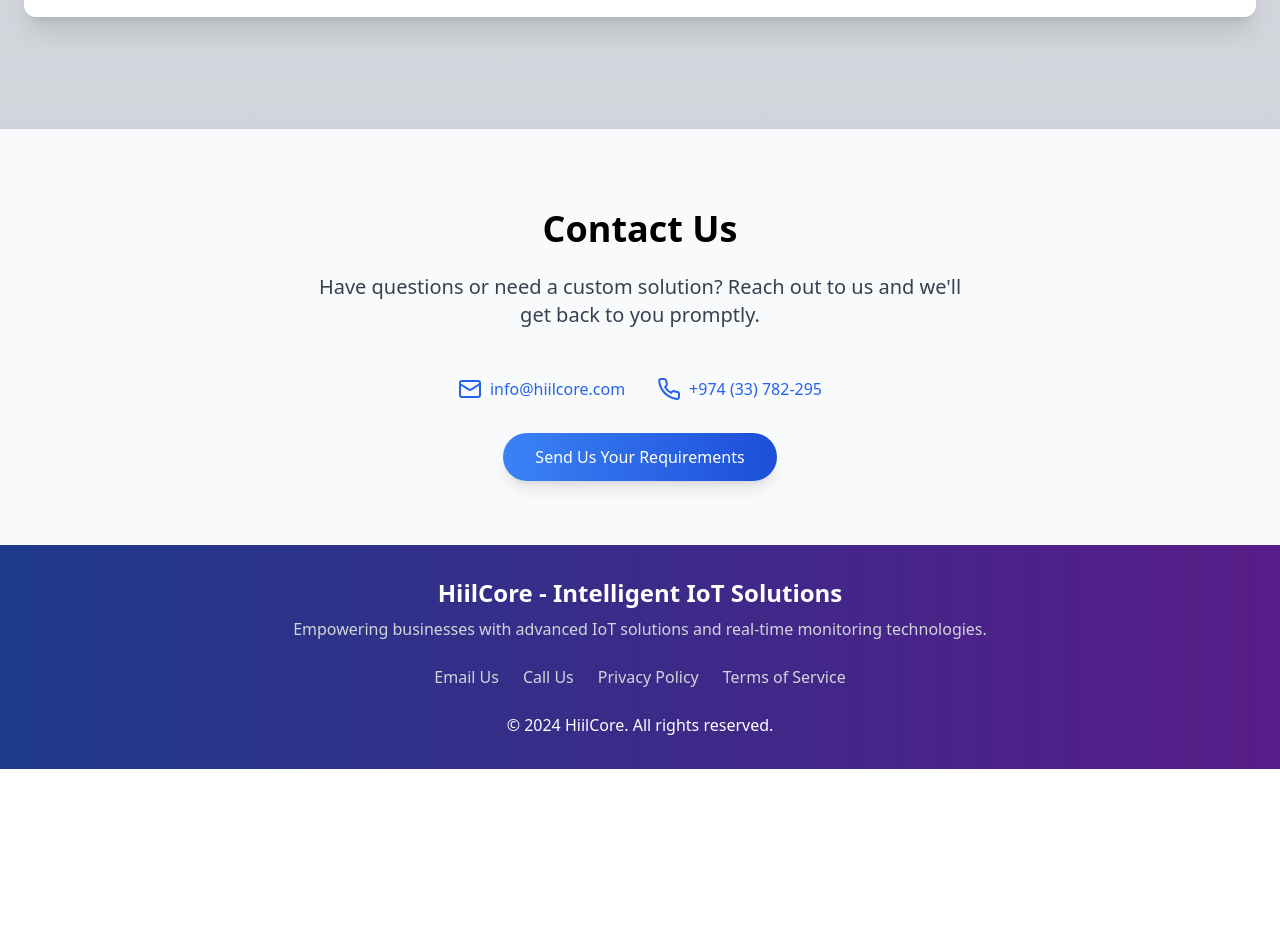
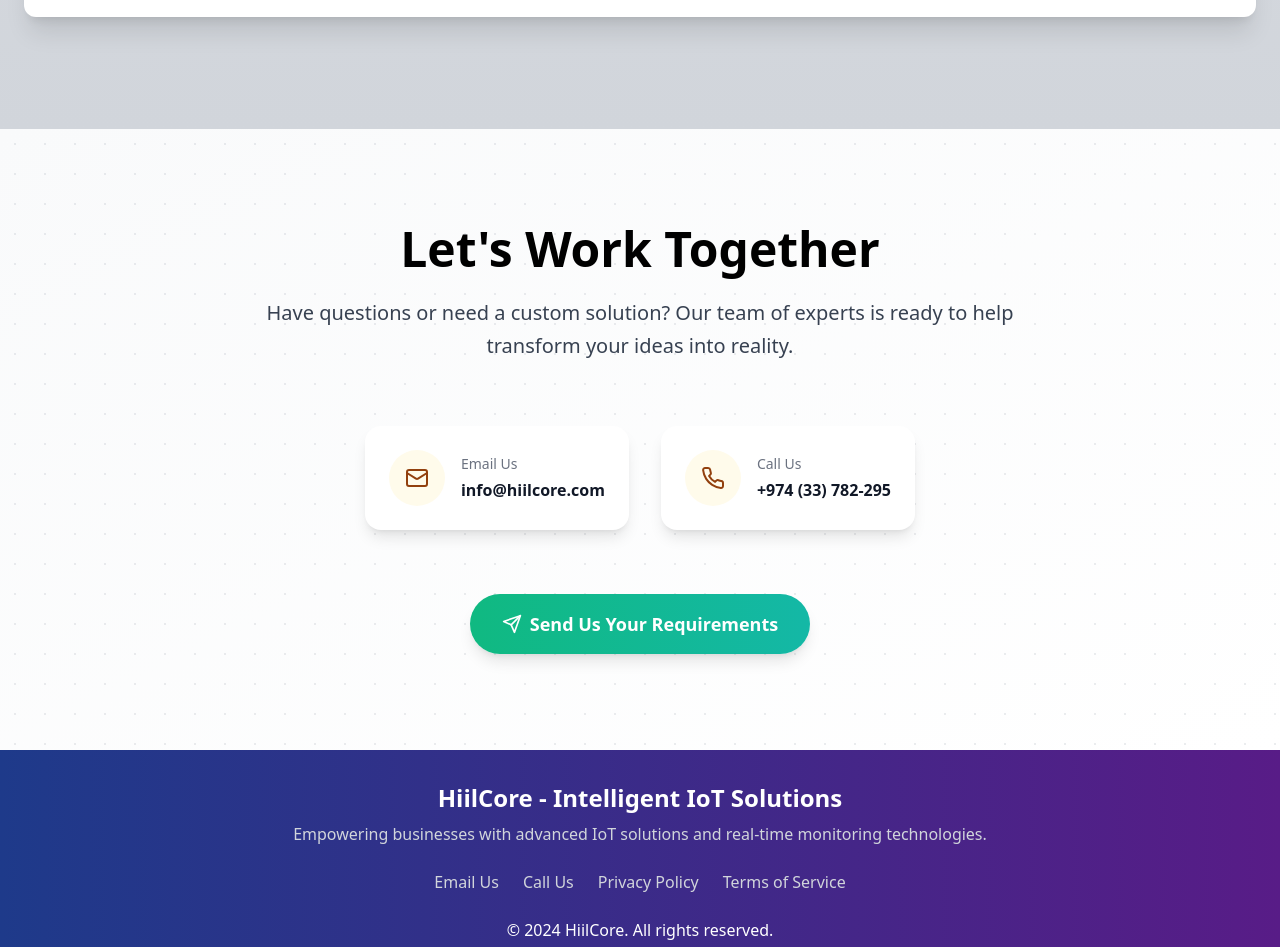
Before and after one commit to mustafasigad/iot-solutions-somalsmart, a Next.js app: page / in a window 1280 px wide. Shown: the part 4760-5707 px from the top of the page. Before the commit the page ends 5529 px from the top, so only its background shows below. Built offline with nearby package versions, Linux system fonts and the light colour scheme.

Commit message:
contact issue resolved

```diff
--- a/src/components/home/ContactSection.js
+++ b/src/components/home/ContactSection.js
@@ -1,4 +1,4 @@
-// src/components/home/ContactSection.js
+
 "use client";
 import { useState } from 'react';
 import { Mail, Phone, X, Send, Upload, File, Trash2 } from 'lucide-react';
@@ -30,11 +30,6 @@
         formDataToSend.append('attachment', file);
       }
 
-      // const response = await fetch('/api/contact', {
-      //   method: 'POST',
-      //   body: formDataToSend,
-      // });
-      // In handleSubmit function, change the fetch URL from '/api/contact' to:
       const response = await fetch('http://localhost:5000/api/contact', {
         method: 'POST',
         body: formDataToSend,
@@ -97,58 +92,90 @@
   };
 
   return (
-    <section id="contact" className="pt-20 py-16 px-6 bg-gray-50">
-      <div className="container mx-auto">
-        <div className="max-w-2xl mx-auto text-center mb-12">
-          <h2 className="text-3xl md:text-4xl font-bold mb-6">Contact Us</h2>
-          <p className="text-xl text-gray-700">
-            Have questions or need a custom solution? Reach out to us and we'll get back to you promptly.
+    <section id="contact" className="py-24 relative overflow-hidden">
+      {/* Background Pattern */}
+      <div className="absolute inset-0 bg-gradient-to-br from-gray-50 to-white">
+  <div className="absolute inset-0 opacity-20"
+       style={{ backgroundImage: 'radial-gradient(#9ca3af 1px, transparent 1px)', backgroundSize: '30px 30px' }}>
+  </div>
+</div>
+
+      <div className="container mx-auto relative z-10 px-6">
+        <div className="max-w-3xl mx-auto text-center mb-16">
+        <h2 className="text-4xl md:text-5xl font-bold mb-6 text-black">
+            Let's Work Together
+          </h2>
+          <p className="text-xl text-gray-700 leading-relaxed">
+            Have questions or need a custom solution? Our team of experts is ready to help transform your ideas into reality.
           </p>
         </div>
-        <div className="flex flex-col md:flex-row justify-center gap-8 mb-8">
-          <a
-            href="mailto:contact@hiilcore.com"
-            className="flex items-center justify-center gap-2 text-blue-600 hover:text-blue-700 transition-colors"
-          >
-            <Mail className="h-6 w-6" />
-            info@hiilcore.com
+
+        {/* Contact Cards */}
+        <div className="flex flex-col md:flex-row justify-center gap-8 mb-16">
+          <a href="mailto:info@hiilcore.com"
+             className="group flex items-center justify-center gap-4 p-6 bg-white rounded-2xl shadow-lg hover:shadow-xl transition-all duration-300 transform hover:-translate-y-1">
+          <div className="p-4 bg-amber-50 rounded-full group-hover:bg-amber-100 transition-colors">
+          <Mail className="h-6 w-6 text-amber-800" />
+            </div>
+            <div className="text-left">
+              <div className="text-sm text-gray-500 mb-1">Email Us</div>
+              <div className="font-semibold text-gray-900">info@hiilcore.com</div>
+            </div>
           </a>
-          <a
-            href="tel:+97433782295"
-            className="flex items-center justify-center gap-2 text-blue-600 hover:text-blue-700 transition-colors"
-          >
-            <Phone className="h-6 w-6" />
-            +974 (33) 782-295
+
+          <a href="tel:+97433782295"
+             className="group flex items-center justify-center gap-4 p-6 bg-white rounded-2xl shadow-lg hover:shadow-xl transition-all duration-300 transform hover:-translate-y-1">
+         <div className="p-4 bg-amber-50 rounded-full group-hover:bg-amber-100 transition-colors">
+              <Phone className="h-6 w-6 text-amber-800"/>
+            </div>
+            <div className="text-left">
+              <div className="text-sm text-gray-500 mb-1">Call Us</div>
+              <div className="font-semibold text-gray-900">+974 (33) 782-295</div>
+            </div>
           </a>
         </div>
+
         <div className="text-center">
           <button
             onClick={() => setIsModalOpen(true)}
-            className="bg-gradient-to-r from-blue-500 to-blue-700 text-white px-8 py-3 rounded-full shadow-lg hover:shadow-2xl transform hover:scale-105 transition-all duration-300"
+            className="group relative px-8 py-4 bg-gradient-to-r from-emerald-500 to-teal-500 text-white rounded-full text-lg font-semibold shadow-lg
+                     hover:from-emerald-600 hover:to-teal-600 transition-all duration-300 transform hover:scale-105"
           >
+            <span className="flex items-center gap-2">
+            <Send className="w-5 h-5 text-white" />
               Send Us Your Requirements
+            </span>
+            <div className="absolute inset-0 rounded-full bg-white opacity-0 group-hover:opacity-20 transition-opacity"></div>
           </button>
         </div>
       </div>
 
-      {/* Contact Form Modal */}
+      {/* Modal */}
       {isModalOpen && (
-        <div className="fixed inset-0 bg-black bg-opacity-50 flex items-center justify-center p-4 z-50">
-          <div className="bg-white rounded-xl w-full max-w-lg p-6 relative max-h-[90vh] overflow-y-auto">
+        <div className="fixed inset-0 bg-black/50 backdrop-blur-sm flex items-center justify-center p-4 z-50"
+             onClick={(e) => e.target === e.currentTarget && setIsModalOpen(false)}>
+          <div className="bg-white rounded-2xl w-full max-w-2xl p-8 relative max-h-[90vh] overflow-y-auto"
+               onClick={e => e.stopPropagation()}>
+            <div className="absolute top-6 right-6">
               <button
                 onClick={() => setIsModalOpen(false)}
-              className="absolute top-4 right-4 text-gray-500 hover:text-gray-700 transition-colors"
+                className="p-2 hover:bg-gray-100 rounded-full transition-colors"
                 aria-label="Close modal"
               >
-              <X size={24} />
+                <X size={24} className="text-gray-500" />
               </button>
+            </div>
 
-            <h3 className="text-2xl font-bold mb-6">Send Your Requirements</h3>
+            <div className="mb-8">
+              <h3 className="text-2xl font-bold text-gray-900">Send Your Requirements</h3>
+              <p className="text-gray-600 mt-2">Fill out the form below and we'll get back to you shortly.</p>
+            </div>
 
             <form onSubmit={handleSubmit} className="space-y-6">
+              <div className="grid md:grid-cols-2 gap-6">
                 <div>
-                <label htmlFor="name" className="block text-sm font-medium text-gray-700 mb-1">
-                  Name *
+                  <label htmlFor="name" className="block text-sm font-medium text-gray-700 mb-2">
+                    Name <span className="text-rose-500">*</span>
                   </label>
                   <input
                     type="text"
@@ -157,14 +184,14 @@
                     required
                     value={formData.name}
                     onChange={handleChange}
-                  className="w-full px-4 py-2 border border-gray-300 rounded-lg focus:ring-2 focus:ring-blue-500 focus:border-blue-500 outline-none transition-shadow"
+                    className="w-full px-4 py-3 border border-gray-300 rounded-xl focus:ring-2 focus:ring-emerald-500 focus:border-emerald-500 outline-none transition-all"
                     placeholder="Your name"
                   />
                 </div>
 
                 <div>
-                <label htmlFor="email" className="block text-sm font-medium text-gray-700 mb-1">
-                  Email *
+                  <label htmlFor="email" className="block text-sm font-medium text-gray-700 mb-2">
+                    Email <span className="text-rose-500">*</span>
                   </label>
                   <input
                     type="email"
@@ -173,13 +200,14 @@
                     required
                     value={formData.email}
                     onChange={handleChange}
-                  className="w-full px-4 py-2 border border-gray-300 rounded-lg focus:ring-2 focus:ring-blue-500 focus:border-blue-500 outline-none transition-shadow"
+                    className="w-full px-4 py-3 border border-gray-300 rounded-xl focus:ring-2 focus:ring-emerald-500 focus:border-emerald-500 outline-none transition-all"
                     placeholder="your.email@example.com"
                   />
                 </div>
+              </div>
 
               <div>
-                <label htmlFor="phone" className="block text-sm font-medium text-gray-700 mb-1">
+                <label htmlFor="phone" className="block text-sm font-medium text-gray-700 mb-2">
                   Phone Number
                 </label>
                 <input
@@ -188,14 +216,14 @@
                   name="phone"
                   value={formData.phone}
                   onChange={handleChange}
-                  className="w-full px-4 py-2 border border-gray-300 rounded-lg focus:ring-2 focus:ring-blue-500 focus:border-blue-500 outline-none transition-shadow"
+                  className="w-full px-4 py-3 border border-gray-300 rounded-xl focus:ring-2 focus:ring-emerald-500 focus:border-emerald-500 outline-none transition-all"
                   placeholder="+1 (234) 567-8900"
                 />
               </div>
 
               <div>
-                <label htmlFor="requirements" className="block text-sm font-medium text-gray-700 mb-1">
-                  Your Requirements *
+                <label htmlFor="requirements" className="block text-sm font-medium text-gray-700 mb-2">
+                  Your Requirements <span className="text-rose-500">*</span>
                 </label>
                 <textarea
                   id="requirements"
@@ -204,26 +232,27 @@
                   rows={4}
                   value={formData.requirements}
                   onChange={handleChange}
-                  className="w-full px-4 py-2 border border-gray-300 rounded-lg focus:ring-2 focus:ring-blue-500 focus:border-blue-500 outline-none transition-shadow resize-y min-h-[100px]"
+                  className="w-full px-4 py-3 border border-gray-300 rounded-xl focus:ring-2 focus:ring-emerald-500 focus:border-emerald-500 outline-none transition-all resize-y min-h-[120px]"
                   placeholder="Please describe your project or requirements..."
                 />
               </div>
 
               {/* File Upload Section */}
               <div>
-                <label className="block text-sm font-medium text-gray-700 mb-1">
+                <label className="block text-sm font-medium text-gray-700 mb-2">
                   Attach Document (Optional)
                 </label>
                 {!file ? (
                   <div
                     onDragOver={handleDragOver}
                     onDrop={handleDrop}
-                    className="mt-1 flex justify-center px-6 pt-5 pb-6 border-2 border-gray-300 border-dashed rounded-lg hover:border-blue-400 transition-colors cursor-pointer"
+                    className="mt-1 flex justify-center px-6 pt-5 pb-6 border-2 border-gray-300 border-dashed rounded-xl
+                             hover:border-emerald-400 transition-all cursor-pointer bg-gray-50 hover:bg-emerald-50"
                   >
                     <div className="space-y-2 text-center">
-                      <Upload className="mx-auto h-12 w-12 text-gray-400" />
+                    <Upload className="mx-auto h-12 w-12 text-amber-800" />
                       <div className="flex text-sm text-gray-600">
-                        <label htmlFor="file-upload" className="relative cursor-pointer rounded-md font-medium text-blue-600 hover:text-blue-500 focus-within:outline-none">
+                        <label htmlFor="file-upload" className="relative cursor-pointer rounded-md font-medium text-emerald-600 hover:text-emerald-500">
                           <span>Upload a file</span>
                           <input
                             id="file-upload"
@@ -242,16 +271,16 @@
                     </div>
                   </div>
                 ) : (
-                  <div className="mt-1 flex items-center space-x-2 p-3 border border-gray-300 rounded-lg bg-gray-50">
-                    <File className="h-6 w-6 text-blue-500" />
-                    <span className="flex-1 truncate text-sm">{file.name}</span>
+                  <div className="mt-1 flex items-center gap-3 p-4 border border-gray-300 rounded-xl bg-emerald-50">
+                <File className="h-6 w-6 text-amber-800 flex-shrink-0" />
+                    <span className="flex-1 truncate text-sm font-medium text-gray-900">{file.name}</span>
                     <button
                       type="button"
                       onClick={removeFile}
-                      className="text-red-500 hover:text-red-700 transition-colors"
+                      className="p-2 hover:bg-emerald-100 rounded-full transition-colors"
                       aria-label="Remove file"
                     >
-                      <Trash2 className="h-5 w-5" />
+                      <Trash2 className="h-5 w-5 text-rose-500" />
                     </button>
                   </div>
                 )}
@@ -260,9 +289,12 @@
               <button
                 type="submit"
                 disabled={isSubmitting}
-                className={`w-full py-3 px-6 rounded-lg flex items-center justify-center space-x-2
-                  ${isSubmitting ? 'bg-gray-400' : 'bg-gradient-to-r from-blue-500 to-blue-700 hover:from-blue-600 hover:to-blue-800'}
-                  text-white font-semibold transition-all duration-300 transform hover:scale-[1.02]`}
+                className={`w-full py-4 rounded-xl flex items-center justify-center gap-2 text-lg font-semibold
+                  ${isSubmitting
+                    ? 'bg-gray-400 cursor-not-allowed'
+                    : 'bg-gradient-to-r from-emerald-500 to-teal-500 hover:from-emerald-600 hover:to-teal-600'
+                  }
+                  text-white transition-all duration-300 transform hover:scale-[1.02]`}
               >
                 {isSubmitting ? (
                   <div className="animate-spin rounded-full h-5 w-5 border-2 border-white border-t-transparent" />
@@ -274,15 +306,17 @@
                 )}
               </button>
 
-              {submitStatus === 'success' && (
-                <div className="text-green-600 text-center mt-4 font-medium">
-                  Message sent successfully!
-                </div>
-              )}
-
-              {submitStatus === 'error' && (
-                <div className="text-red-600 text-center mt-4 font-medium">
-                  Failed to send message. Please try again.
+              {submitStatus && (
+                <div className={`
+                  text-center p-4 rounded-xl mt-4 font-medium
+                  ${submitStatus === 'success'
+                    ? 'bg-emerald-50 text-emerald-700'
+                    : 'bg-rose-50 text-rose-700'
+                  }
+                `}>
+                  {submitStatus === 'success'
+                    ? 'Message sent successfully!'
+                    : 'Failed to send message. Please try again.'}
                 </div>
               )}
             </form>
```
Lines whose indentation alone changed are shown as unchanged.
